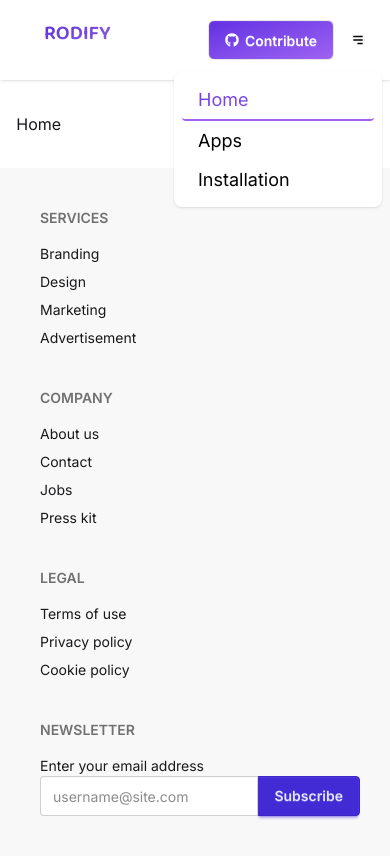
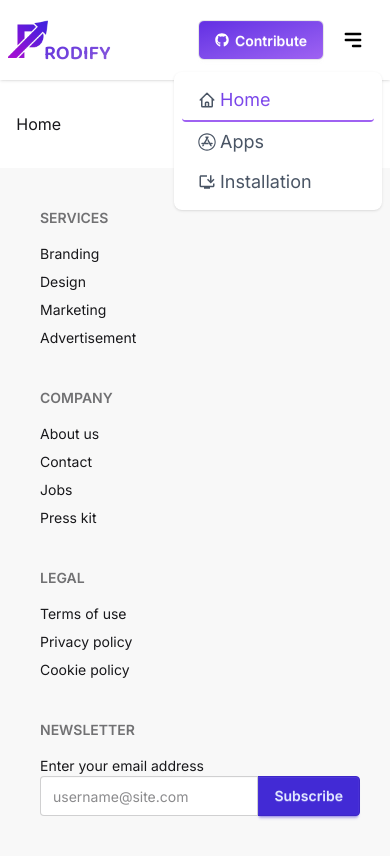
Before and after one commit to hasnatfahmidkhan/prodify, a React (Vite) app: page / in a window 390 px wide. Both pictures are taken after a click on the button 358 px from the left and 40 px from the top of the page. Built offline with nearby package versions, Linux system fonts and the light colour scheme.

Commit message:
fix navbar for mobile and other decices

```diff
--- a/src/Components/Navbar/Navbar.jsx
+++ b/src/Components/Navbar/Navbar.jsx
@@ -11,7 +11,7 @@ const Navbar = () => {
         <div className="navbar-start">
           <Link to="/" className="relative">
             <img
-              className="hidden md:inline-block w-10 object-cover px-2 md:px-0"
+              className="w-10"
               src="/prodify-icon.png"
               alt="Prodify logo"
             />
@@ -23,7 +23,7 @@ const Navbar = () => {
         {/* desktop menu  */}
         <div className="navbar-center hidden lg:flex">
           <ul className="navlinks flex gap-8 font-medium">
-            <li className="text-lg textgra">
+            <li className="text-lg">
               <NavLink to="/" className="flex items-center gap-1 text-gray-600">
                 <span className="text-gray-600">
                   <HiOutlineHome />
@@ -31,7 +31,7 @@ const Navbar = () => {
                 Home
               </NavLink>
             </li>
-            <li className="text-lg textgra">
+            <li className="text-lg">
               <NavLink
                 to="/apps"
                 className="flex items-center gap-1 text-gray-600"
@@ -42,7 +42,7 @@ const Navbar = () => {
                 Apps
               </NavLink>
             </li>
-            <li className="text-lg textgra">
+            <li className="text-lg">
               <NavLink
                 to="/installation"
                 className="flex items-center gap-1 text-gray-600"
@@ -72,20 +72,44 @@ const Navbar = () => {
           {/* mobile menu  */}
           <div className="dropdown dropdown-end ">
             <div tabIndex={0} role="button" className="btn btn-ghost lg:hidden">
-              <HiMenuAlt3 />
+              <HiMenuAlt3 size={24} />
             </div>
             <ul
               tabIndex={0}
               className="navlinks menu menu-lg  dropdown-content bg-base-100 rounded-box z-1 mt-3 w-52 p-2 shadow text"
             >
-              <li>
-                <NavLink to="/">Home</NavLink>
+              <li className="text-lg">
+                <NavLink
+                  to="/"
+                  className="flex items-center gap-1 text-gray-600"
+                >
+                  <span className="text-gray-600">
+                    <HiOutlineHome />
+                  </span>{" "}
+                  Home
+                </NavLink>
               </li>
-              <li>
-                <NavLink to="/apps">Apps</NavLink>
+              <li className="text-lg">
+                <NavLink
+                  to="/apps"
+                  className="flex items-center gap-1 text-gray-600"
+                >
+                  <span className="text-gray-600">
+                    <FaAppStore />
+                  </span>{" "}
+                  Apps
+                </NavLink>
               </li>
-              <li>
-                <NavLink to="/installation">Installation</NavLink>
+              <li className="text-lg">
+                <NavLink
+                  to="/installation"
+                  className="flex items-center gap-1 text-gray-600"
+                >
+                  <span className="text-gray-600">
+                    <MdOutlineInstallDesktop />
+                  </span>{" "}
+                  Installation
+                </NavLink>
               </li>
             </ul>
           </div>
```
